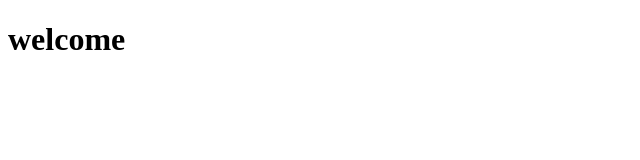
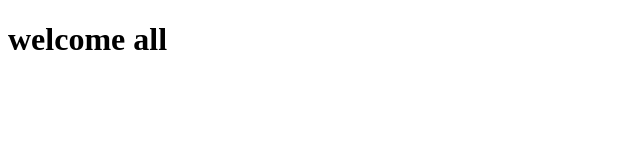
Before and after one commit to Thilagaraj45/demo, a plain HTML site: page index.html in a window 1280 px wide. Shown: the full height of the page, 0-640 px from the left. Drawn offline with Linux system fonts and the light colour scheme.

Commit message:
secondcommit

```diff
--- a/index.html
+++ b/index.html
@@ -7,6 +7,6 @@
     <title>Document</title>
 </head>
 <body>
-    <h1>welcome</h1>
+    <h1>welcome all</h1>
 </body>
 </html>
```
